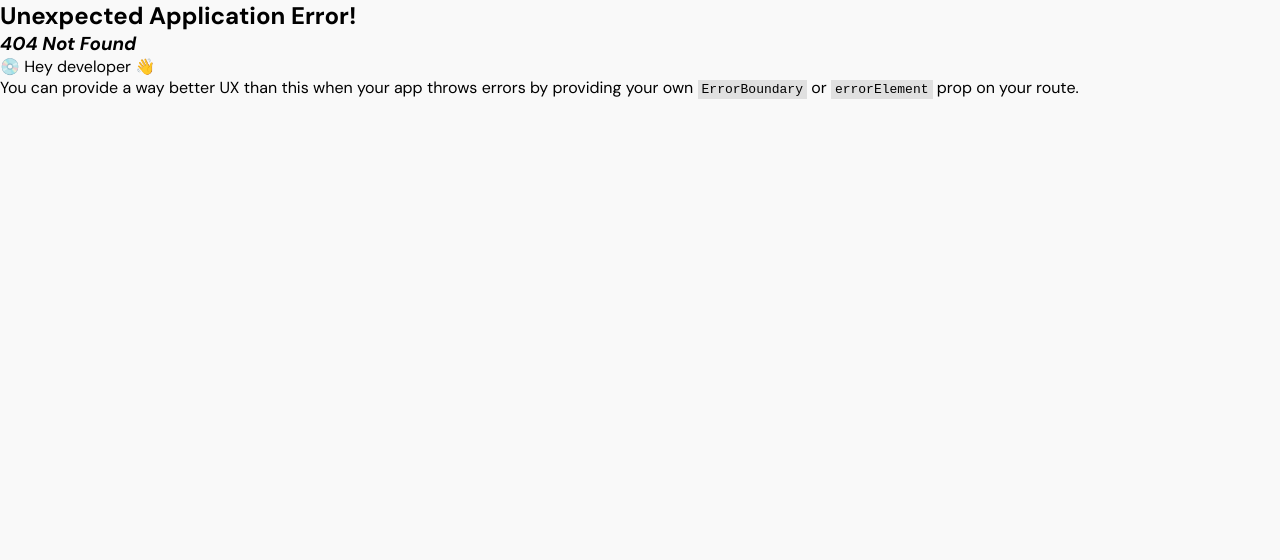
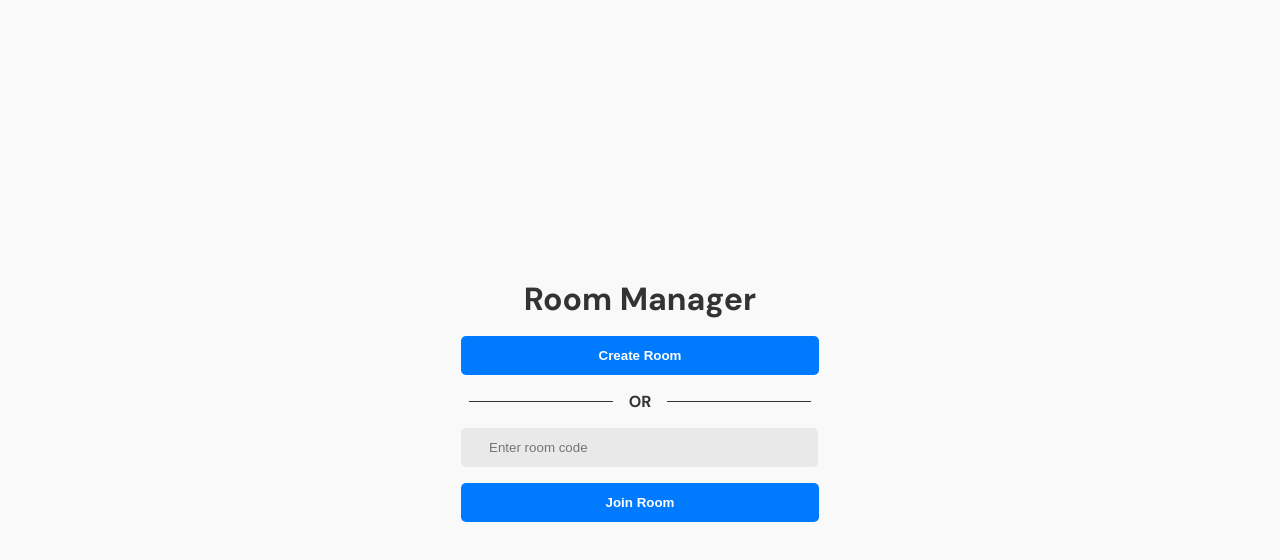
Before and after one commit to AswinAsok/ctrackr, a React (Vite) app: page /rooms in a window 1280 px wide. Before the commit this address had no page. Shown: the top 560 px of the page. Built offline with nearby package versions, Linux system fonts and the light colour scheme; no server answers.

Commit message:
feat(room):create-logic-working

```diff
--- a/package.json
+++ b/package.json
@@ -14,7 +14,8 @@
     "react": "^18.2.0",
     "react-dom": "^18.2.0",
     "react-hot-toast": "^2.4.1",
-    "react-router-dom": "^6.22.3"
+    "react-router-dom": "^6.22.3",
+    "uuid4": "^2.0.3"
   },
   "devDependencies": {
     "@types/react": "^18.2.66",
--- a/src/pages/Auth/Login.module.css
+++ b/src/pages/Auth/Login.module.css
@@ -14,7 +14,7 @@
     display: flex;
     flex-direction: column;
     justify-content: center;
-    align-items: flex-start;
+    align-items: center;
 }
 
 .authHeader {
@@ -27,7 +27,6 @@
 .authInput {
     width: 84%;
     padding: 0.75rem 1.75rem;
-    padding-left: 0.75rem;
     margin-bottom: 1rem;
     border: none;
     border-radius: 5px;
@@ -37,7 +36,7 @@
 .authButton {
     width: 100%;
     padding: 0.75rem 1.75rem;
-    margin-top: 1rem;
+
     border: none;
     border-radius: 5px;
     background-color: var(--primary-color);
@@ -45,3 +44,28 @@
     font-weight: 700;
     cursor: pointer;
 }
+
+.orDivider {
+    display: flex;
+    align-items: center;
+    text-align: center;
+    color: var(--text-color);
+    margin: 1rem 0;
+}
+
+.orDivider hr {
+    flex: 1;
+    border: none;
+    height: 1px;
+    width: 9rem;
+
+    color: #000;
+    background-color: #333232;
+
+}
+
+.orDivider span {
+    padding: 0 1rem;
+    color: var(--text-color);
+    font-weight: 700;
+}
--- /dev/null
+++ b/src/pages/Auth/Rooms.tsx
@@ -0,0 +1,83 @@
+import { useContext, useState } from "react";
+import AppContext from "../../contexts/appContext";
+
+import styles from "./Login.module.css";
+
+const Rooms = () => {
+    const { supabase } = useContext(AppContext);
+    const [roomCode, setRoomCode] = useState("");
+
+    const createRoom = async () => {
+        if (supabase) {
+            const roomCode = generateRoomCode();
+            const { data, error } = await supabase
+                .from("rooms")
+                .insert({
+                    room_code: roomCode,
+                    admin_user_id: JSON.parse(
+                        localStorage.getItem("userObject")!
+                    ).id,
+                })
+                .single();
+
+            if (error) {
+                console.error("Error creating room:", error);
+            } else {
+                console.log("Room created:", data);
+                // Redirect or perform any other necessary actions
+            }
+        }
+    };
+
+    const joinRoom = async () => {
+        if (!supabase) return;
+
+        const { data, error } = await supabase
+            .from("rooms")
+            .select("*")
+            .eq("room_code", roomCode)
+            .single();
+
+        if (error) {
+            console.error("Error joining room:", error);
+        } else {
+            console.log("Joined room:", data);
+            // Redirect or perform any other necessary actions
+        }
+    };
+
+    const generateRoomCode = () => {
+        // Generate a random 6-digit room code
+        return Math.floor(100000 + Math.random() * 900000).toString();
+    };
+
+    return (
+        <div className={styles.themeContainer}>
+            <div className={styles.formContainer}>
+                <h2 className={styles.authHeader}>Room Manager</h2>
+                <button className={styles.authButton} onClick={createRoom}>
+                    Create Room
+                </button>
+                <div className={styles.orDivider}>
+                    <hr />
+                    <span>OR</span>
+                    <hr />
+                </div>
+                <div className={styles.joinRoom}>
+                    <input
+                        type="text"
+                        value={roomCode}
+                        onChange={(e) => setRoomCode(e.target.value)}
+                        placeholder="Enter room code"
+                        className={styles.authInput}
+                    />
+                    <button className={styles.authButton} onClick={joinRoom}>
+                        Join Room
+                    </button>
+                </div>
+            </div>
+        </div>
+    );
+};
+
+export default Rooms;
--- a/src/pages/Auth/services.ts
+++ b/src/pages/Auth/services.ts
@@ -16,6 +16,25 @@ export const login = async (
                 toast.error(response.error.message);
             } else {
                 toast.success("Logged in successfully!");
+
+                const accessToken = response.data.session.access_token;
+                const refreshToken = response.data.session.refresh_token;
+                const id = response.data.user.id;
+                const email = response.data.user.email;
+                const phone =
+                    response.data.user.phone || "No phone number provided";
+
+                // Create a single object to store
+                const userObject = {
+                    accessToken,
+                    refreshToken,
+                    id,
+                    email,
+                    phone,
+                };
+
+                // Convert the object to a string and store it in local storage
+                localStorage.setItem("userObject", JSON.stringify(userObject));
             }
         })
         .catch((error: any) => {
--- a/src/router.tsx
+++ b/src/router.tsx
@@ -4,6 +4,7 @@ import Login from "./pages/Auth/Login";
 import Signup from "./pages/Auth/SignUp";
 import UsersDashboard from "./pages/Dashboard/Users/UsersDashboard";
 import AdminsDashboard from "./pages/Dashboard/Admins/AdminsDashboard";
+import Rooms from "./pages/Auth/Rooms";
 
 const router = createBrowserRouter([
     {
@@ -14,6 +15,10 @@ const router = createBrowserRouter([
             {
                 path: "/signup",
                 element: <Signup />,
+            },
+            {
+                path: "/rooms",
+                element: <Rooms />,
             },
             {
                 path: "/users/dashboard",
```
Also changed, not shown: 1 other file (tests, documents, lock files or other folders).
